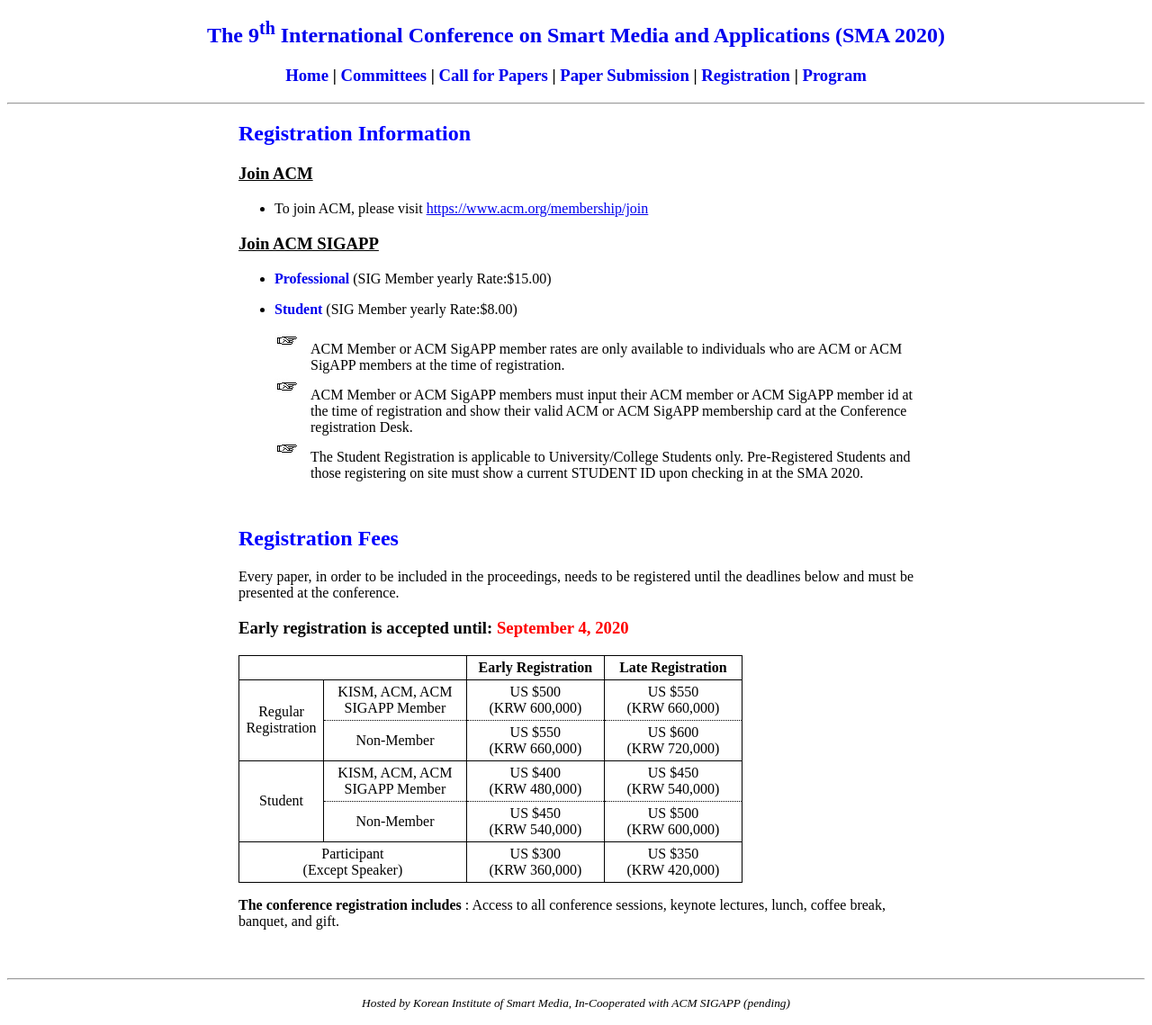
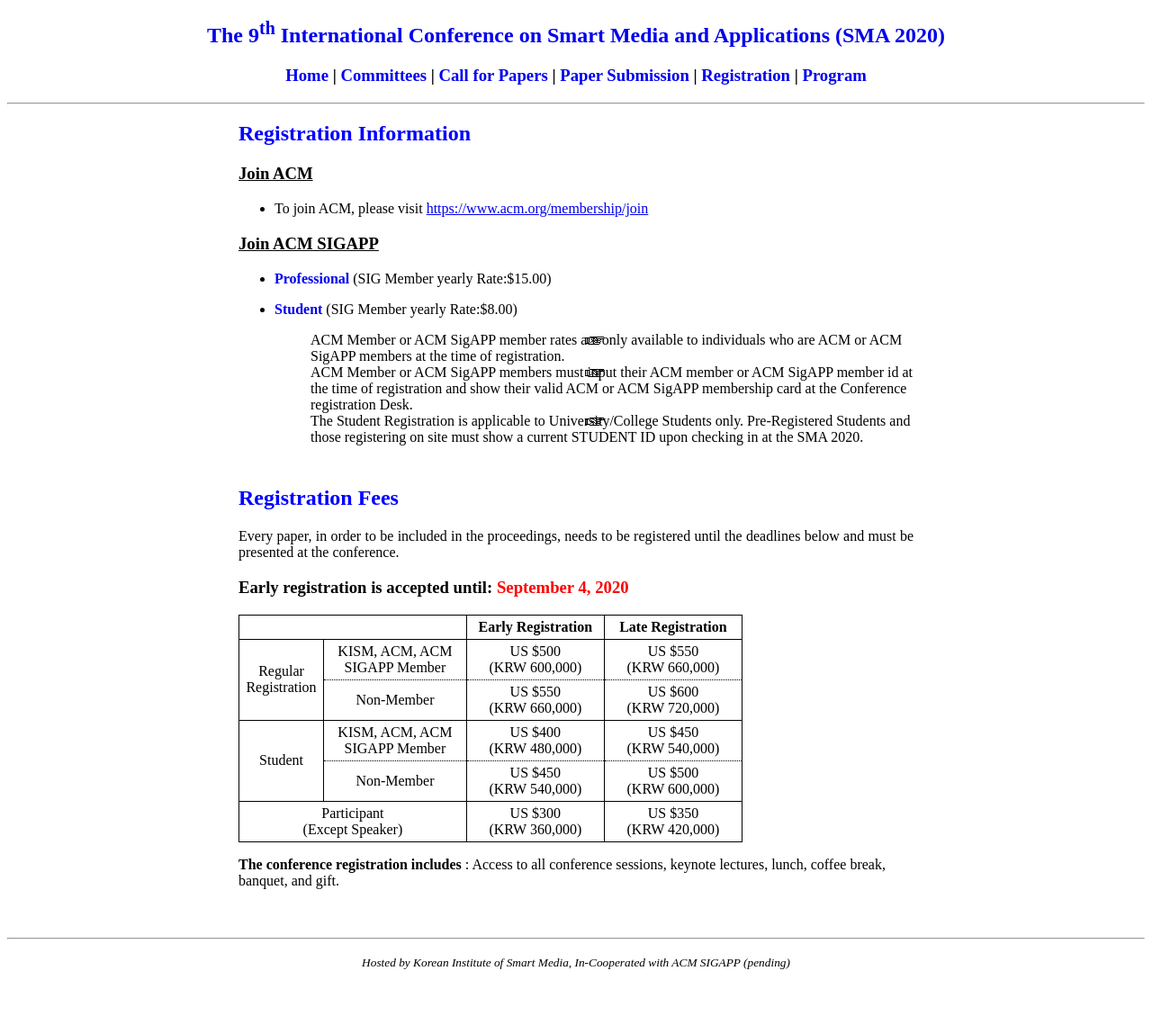
Before and after one commit to icea-conf/sma-2020.github.io, a Jekyll site: the page built from registration/index.html, in a window 1280 px wide. Shown: the whole page at 90% size. Built offline with Jekyll 4.4.1, drawn with Linux system fonts in a browser that asks for light colours; after the commit the page ends 1094 px from its top, so only the background shows below that.

Commit message:
Update syntax.css

```diff
--- a/assets/css/syntax.css
+++ b/assets/css/syntax.css
@@ -69,4 +69,4 @@
 .tcontent2 { border-top: 1px dotted #000000; border-bottom: 1px solid #000000; border-right: 1px solid #000000; padding-top: 4px; padding-bottom: 4px; padding-left: 5px; padding-right: 5px; }
 .tcontent3 { border-bottom: 1px solid #000000; border-right: 1px solid #000000; padding-top: 4px; padding-bottom: 4px; padding-left: 5px; padding-right: 5px; }
 .ul-style { list-style: none; }
-.li-style { background-image: url("https://sma-2020.github.io/image/list-style.jpg"); background-repeat: no-repeat; padding-left: 40px; padding-top: 10px; padding-bottom: 5px; }
+.li-style { background-image: url("https://sma-2020.github.io/image/list-style.jpg"); background-repeat: no-repeat; background-position: center top; padding-left: 40px; }
```
